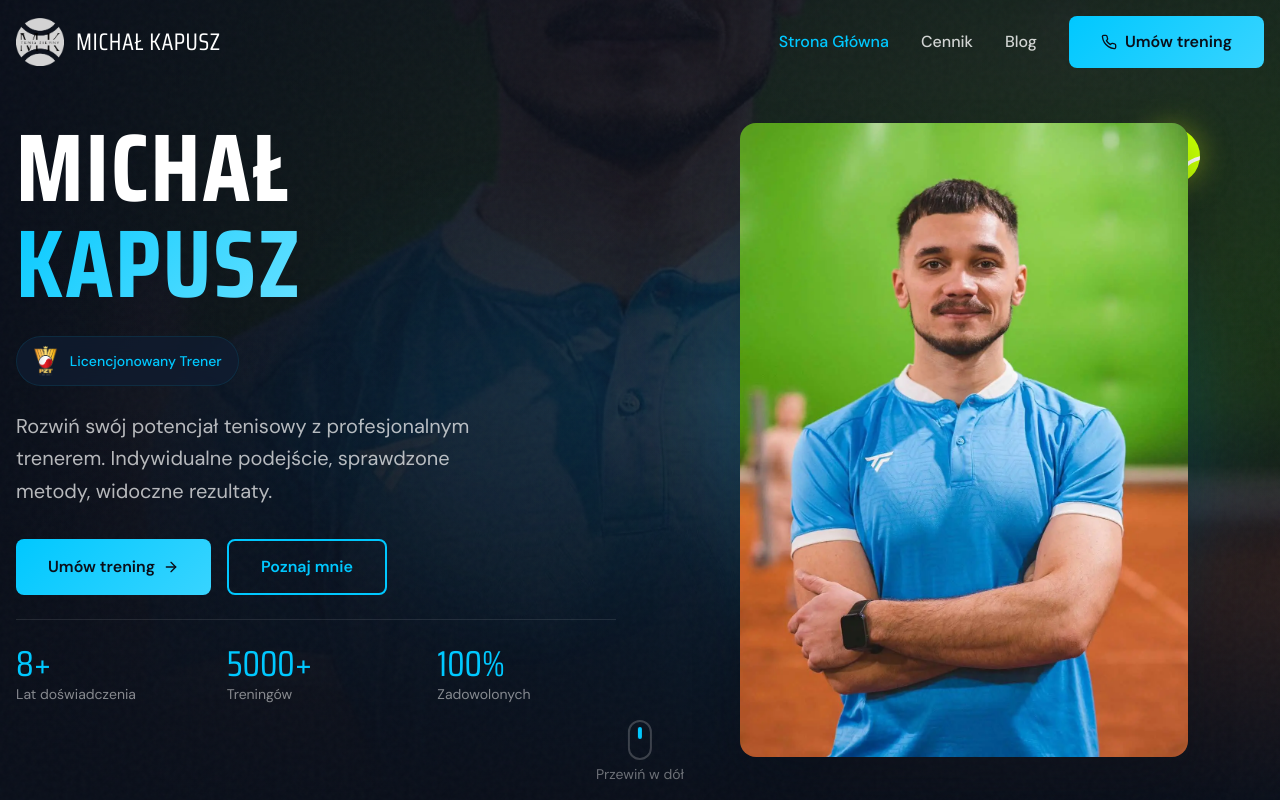
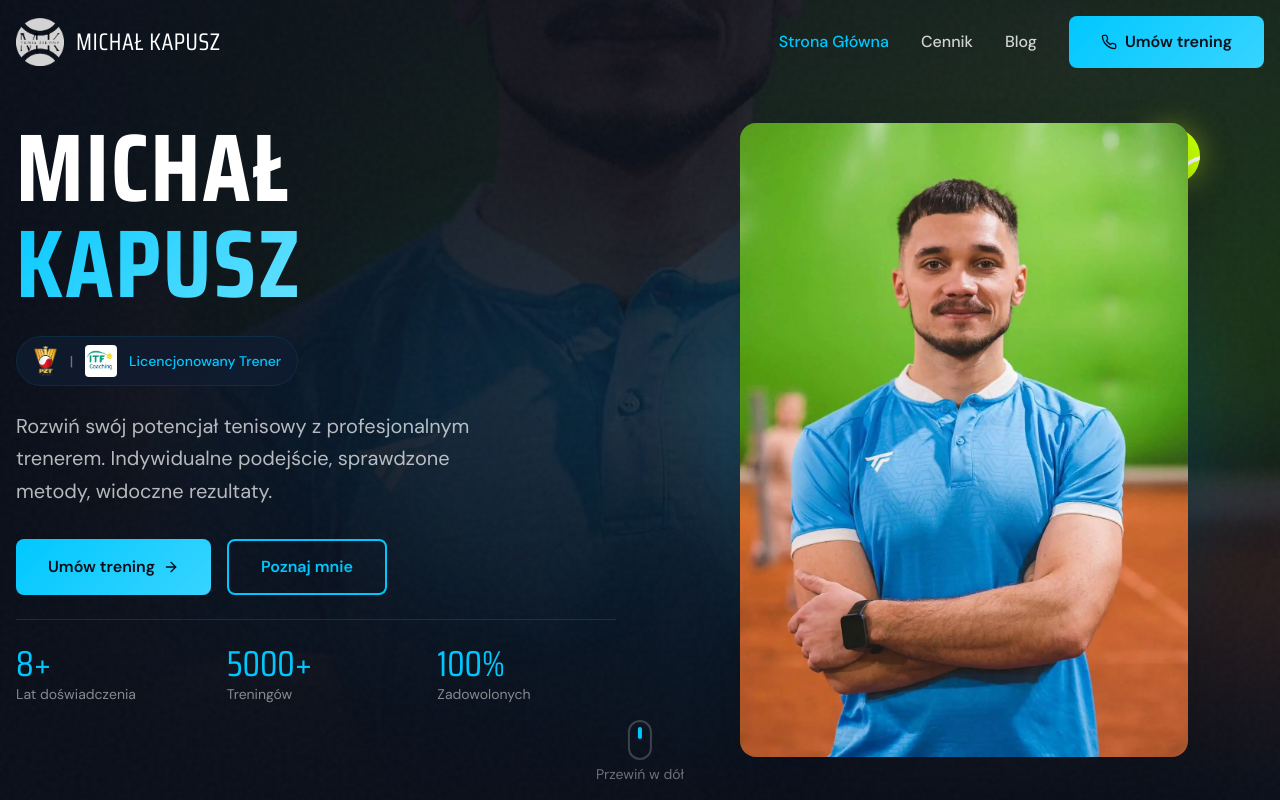
Before and after one commit to jaqb8/michalkapusz, a React (Vite) app: page / in a window 1280 px wide. Shown: the top 800 px of the page. Built offline with nearby package versions, Linux system fonts and the light colour scheme.

Commit message:
Add ITF Coaching image to Home page

```diff
--- a/src/pages/Home.tsx
+++ b/src/pages/Home.tsx
@@ -116,6 +116,12 @@ function Home() {
                   src="/pzt.png"
                   alt="Polski Związek Tenisowy"
                   className="h-8 w-auto"
+                />
+                <span className="text-white/40">|</span>
+                <img
+                  src="/itf.jpg"
+                  alt="ITF Coaching"
+                  className="h-8 w-auto rounded"
                 />
                 <span>Licencjonowany Trener</span>
               </div>
```
